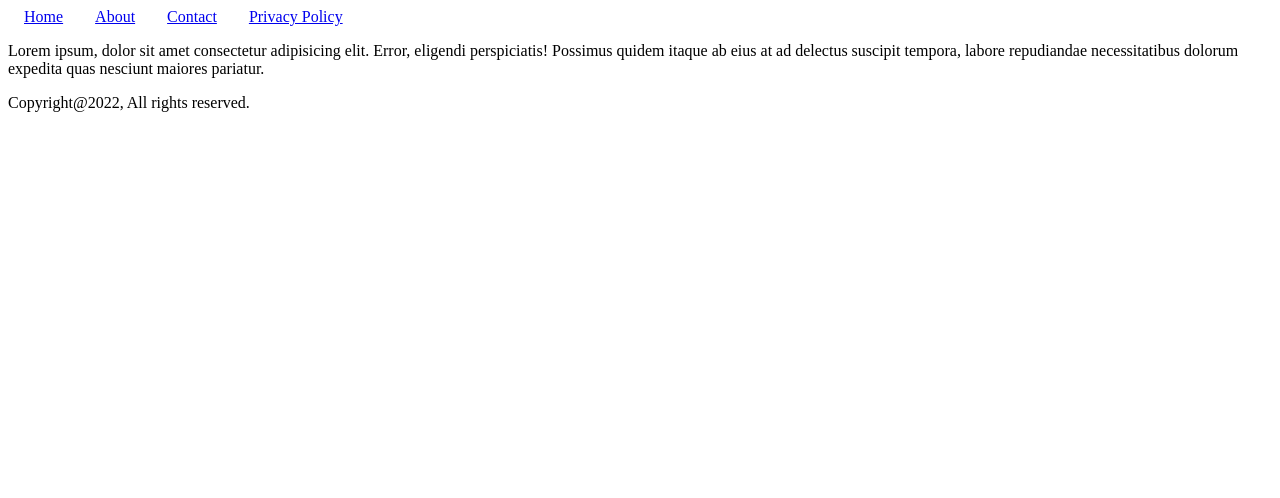
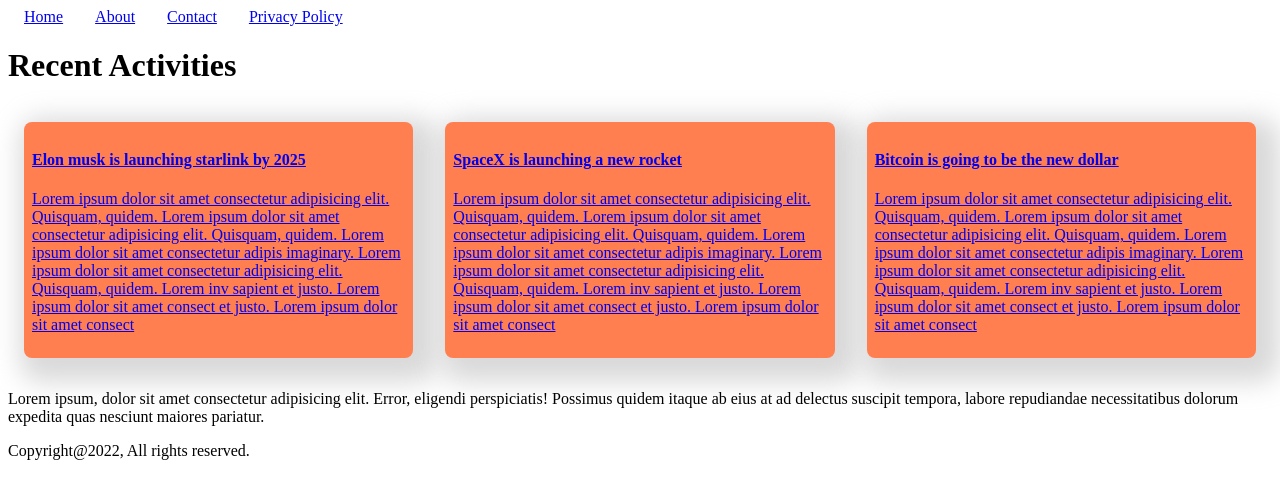
Before and after one commit to sameerthecoder94/basic-react-routing-concepts, a React (Create React App) app: page /blog in a window 1280 px wide. Shown: the top 498 px of the page. Built offline with nearby package versions, Linux system fonts and the light colour scheme; the HTML template or start-up script is replaced by a standard one.

Commit message:
useParams() for dynamic routes

```diff
--- a/src/App.js
+++ b/src/App.js
@@ -7,6 +7,8 @@
 import PrivacyPolicyPage from './pages/PrivacyPolicyPage';
 import ThankYouPage from './pages/ThankYouPage';
 import './index.css';
+import BlogPage from './pages/BlogPage';
+import BlogDetailPage from './pages/BlogDetailPage';
 
 function App() {
   return (
@@ -26,6 +28,10 @@
         />
         {/* else if the route/url path is "/thank-you" then show us the ThankYouPage */}
         <Route path='/thank-you' element={<ThankYouPage />} />
+        {/* else if the route/url path is "/blog" then show us the BlogPage */}
+        <Route path='/blog' element={<BlogPage />} />
+        {/* Dynamic Routes */}
+        <Route path='/blog/:dynamicID' element={<BlogDetailPage />} />
       </Routes>
       <Footer />
     </BrowserRouter>
--- /dev/null
+++ b/src/data.js
@@ -0,0 +1,20 @@
+export const blogs = [
+  {
+    id: '1',
+    title: 'Elon musk is launching starlink by 2025',
+    description:
+      'Lorem ipsum dolor sit amet consectetur adipisicing elit. Quisquam, quidem. Lorem ipsum dolor sit amet consectetur adipisicing elit. Quisquam, quidem. Lorem ipsum dolor sit amet consectetur adipis imaginary. Lorem ipsum dolor sit amet consectetur adipisicing elit. Quisquam, quidem. Lorem inv sapient et justo. Lorem ipsum dolor sit amet consect et justo. Lorem ipsum dolor sit amet consect',
+  },
+  {
+    id: '2',
+    title: 'SpaceX is launching a new rocket',
+    description:
+      'Lorem ipsum dolor sit amet consectetur adipisicing elit. Quisquam, quidem. Lorem ipsum dolor sit amet consectetur adipisicing elit. Quisquam, quidem. Lorem ipsum dolor sit amet consectetur adipis imaginary. Lorem ipsum dolor sit amet consectetur adipisicing elit. Quisquam, quidem. Lorem inv sapient et justo. Lorem ipsum dolor sit amet consect et justo. Lorem ipsum dolor sit amet consect',
+  },
+  {
+    id: '3',
+    title: 'Bitcoin is going to be the new dollar',
+    description:
+      'Lorem ipsum dolor sit amet consectetur adipisicing elit. Quisquam, quidem. Lorem ipsum dolor sit amet consectetur adipisicing elit. Quisquam, quidem. Lorem ipsum dolor sit amet consectetur adipis imaginary. Lorem ipsum dolor sit amet consectetur adipisicing elit. Quisquam, quidem. Lorem inv sapient et justo. Lorem ipsum dolor sit amet consect et justo. Lorem ipsum dolor sit amet consect',
+  },
+];
--- a/src/index.css
+++ b/src/index.css
@@ -10,3 +10,16 @@
 button {
   margin: 1rem 0.4rem;
 }
+
+.blog-container {
+  display: flex;
+  justify-content: space-between;
+}
+
+.blog-item {
+  width: 30%;
+  background-color: coral;
+  padding: 0.5rem;
+  border-radius: 8px;
+  box-shadow: 10px 10px 26px 14px rgba(204, 204, 204, 0.75);
+}
--- /dev/null
+++ b/src/pages/BlogDetailPage.jsx
@@ -0,0 +1,21 @@
+import { useParams } from 'react-router-dom';
+import { blogs } from '../data';
+
+function BlogDetailPage() {
+  const params = useParams(); // get the dynamic ID from the URL
+
+  // logic that extract the article based on the `params.dynamicID`
+  const blogDetail = blogs.find(
+    (blog) => blog.id === params.dynamicID
+  );
+
+  if (!blogDetail) return <h1>No blog found!</h1>;
+
+  return (
+    <div>
+      <h1>{blogDetail.title}</h1>
+      <p>{blogDetail.description}</p>
+    </div>
+  );
+}
+export default BlogDetailPage;
--- /dev/null
+++ b/src/pages/BlogPage.jsx
@@ -0,0 +1,26 @@
+import { blogs } from '../data';
+
+function BlogPage() {
+  return (
+    <div>
+      <h1>Recent Activities</h1>
+
+      <div className='blog-container'>
+        {blogs.map((blog) => (
+          <a
+            href={`blog/${blog.id}`}
+            key={blog.id}
+            className='blog-item'
+          >
+            <div>
+              <h4>{blog.title}</h4>
+              <p>{blog.description}</p>
+            </div>
+          </a>
+        ))}
+      </div>
+    </div>
+  );
+}
+
+export default BlogPage;
```
Also changed, not shown: 1 other file (tests, documents, lock files or other folders).
